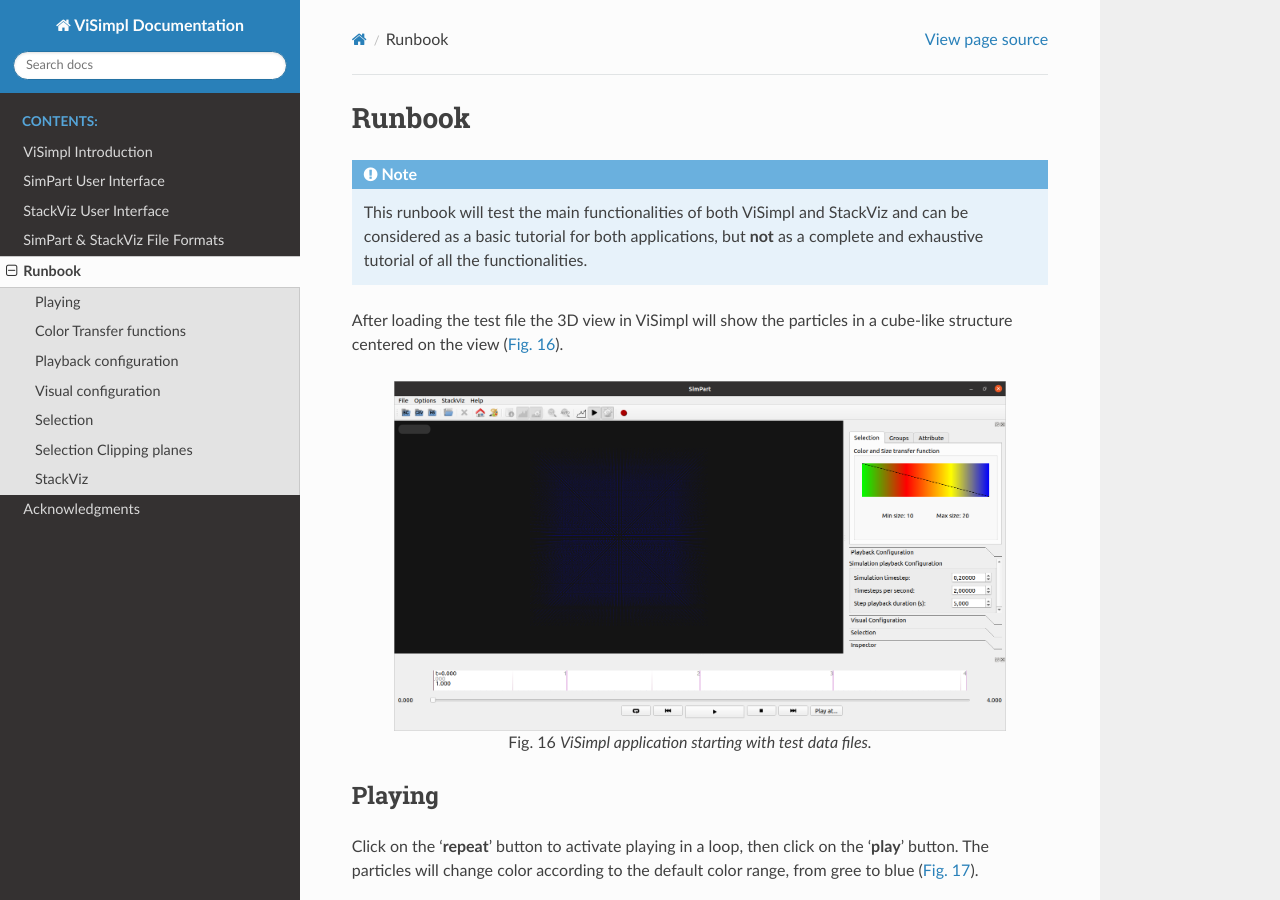
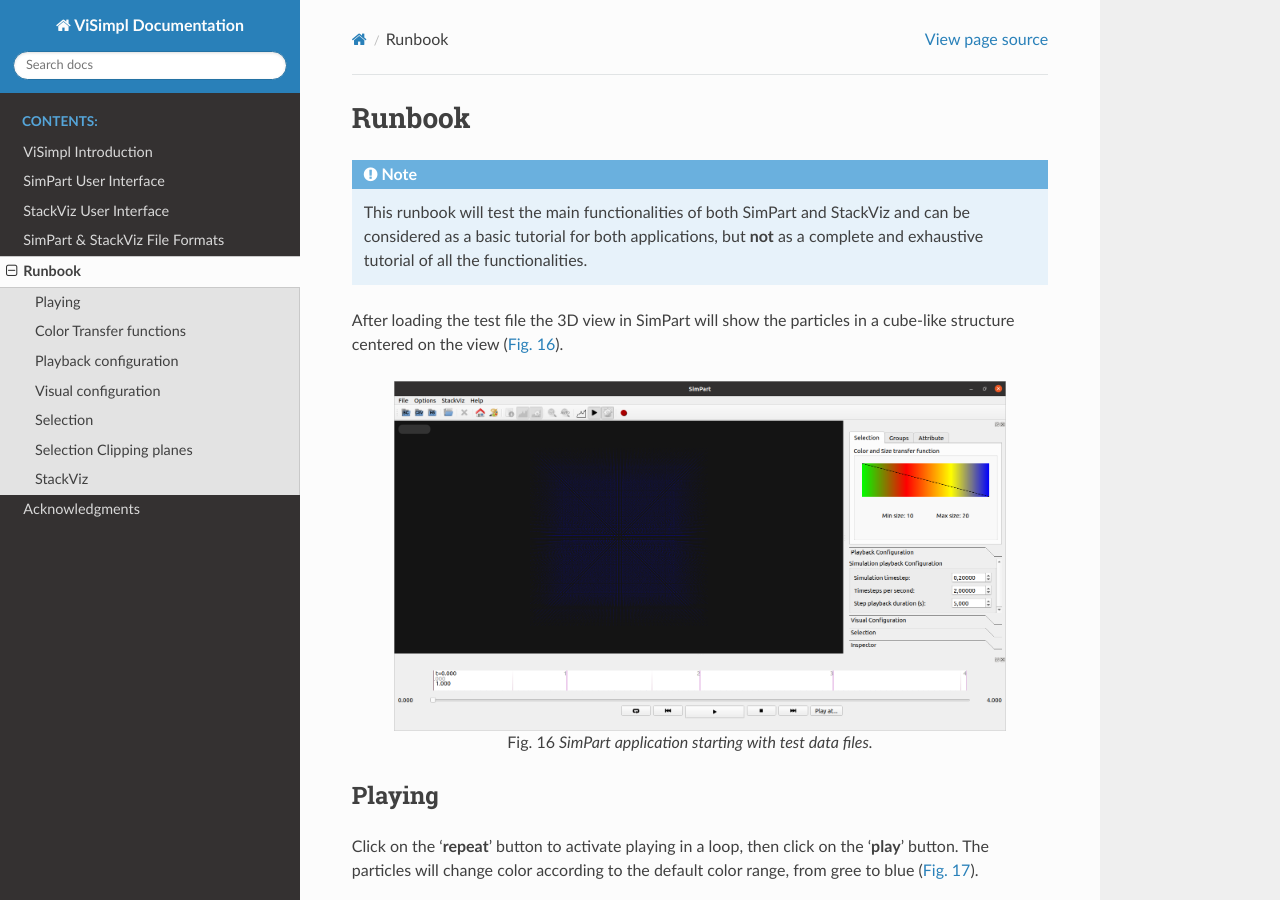
Before and after one commit to vg-lab/ViSimplDocs, a Sphinx documentation site: the page built from source/05-Runbook.rst, in a window 1280 px wide and 900 px high. Built offline with Sphinx 7.4.7 and the Read the Docs theme 2.0.0, drawn with Linux system fonts in a browser that asks for light colours; some of the changed text lies outside the part shown.

Commit message:
Fix: SimPart not ViSimpl. Updated dates.

```diff
--- a/source/05-Runbook.rst
+++ b/source/05-Runbook.rst
@@ -3,19 +3,19 @@ Runbook
 =======
 
 .. note::
-   This runbook will test the main functionalities of both ViSimpl and StackViz and can be considered as a basic tutorial for both applications, but **not** as a complete and exhaustive tutorial of all the functionalities.
+   This runbook will test the main functionalities of both SimPart and StackViz and can be considered as a basic tutorial for both applications, but **not** as a complete and exhaustive tutorial of all the functionalities.
 
-After loading the test file the 3D view in ViSimpl will show the particles in a cube-like structure centered on the view (:numref:`fig1`).
+After loading the test file the 3D view in SimPart will show the particles in a cube-like structure centered on the view (:numref:`fig1`).
 
 .. _fig1:
 
 .. figure:: images/RBimage001.png
-   :alt: ViSimpl application starting with test data files.
+   :alt: SimPart application starting with test data files.
    :align: center
    :width: 1530
    :scale: 40%
 
-   ViSimpl application starting with test data files.
+   SimPart application starting with test data files.
 
 -------
 Playing
@@ -250,14 +250,14 @@ Launch the 'StackViz' application and manually load the test dataset using the '
 
    StackViz with the test dataset loaded.
 
-While StackViz starts desynchronized with ViSimpl using the play toolbar in the lower part of the application **should sync** it with ViSimpl and both application should run at the same time point (:numref:`fig15`).
+While StackViz starts desynchronized with SimPart using the play toolbar in the lower part of the application **should sync** it with SimPart and both application should run at the same time point (:numref:`fig15`).
 
 .. _fig15:
 
 .. figure:: images/RBimage017.png
-   :alt: ViSimpl and StackViz running in sync.
+   :alt: SimPart and StackViz running in sync.
    :align: center
    :width: 1528
    :scale: 30%
 
-   ViSimpl and StackViz running in sync.
+   SimPart and StackViz running in sync.
--- a/source/conf.py
+++ b/source/conf.py
@@ -18,13 +18,13 @@
 # -- Project information -----------------------------------------------------
 
 project = 'ViSimpl Documentation'
-copyright = '2021, Universidad Rey Juan Carlos'
+copyright = '2022, Universidad Rey Juan Carlos'
 author = 'Sergio E. Galindo & Félix de las Pozas Álvarez'
 
 # The short X.Y version
 version = ''
 # The full version, including alpha/beta/rc tags
-release = '1.5.0'
+release = '1.5.1'
 
 # -- General configuration ---------------------------------------------------
 
@@ -87,10 +87,10 @@ latex_maketitle = r'''
 \begin{titlepage}
 \begin{center}
   \includegraphics[width=6cm,height=6cm]{visimpl-icon-square.png}\\[8ex]
-  {\Huge ViSimpl \& StackViz Documentation}\\[4ex]
-  {\Large Version 1.5.0}\\[4ex]
+  {\Huge SimPart \& StackViz Documentation}\\[4ex]
+  {\Large Version 1.5.1}\\[4ex]
   {\Large Sergio E. Galindo \& F\'{e}lix de las Pozas \'{A}lvarez}\\[4ex]
-  {\Large February 2022}\\[16ex]
+  {\Large March 2022}\\[16ex]
   {\Large Visualization \& Graphics Lab, Universidad Rey Juan Carlos}\\[4ex]
   \includegraphics[width=3cm,height=3cm]{logo.png}
 \end{center}
@@ -111,7 +111,7 @@ latex_elements = {
     %\fancyfoot[LO]{{\py@HeaderFamily\nouppercase{\rightmark}}}
     %\fancyfoot[RE]{{\py@HeaderFamily\nouppercase{\leftmark}}}
 % add copyright stuff
-    \fancyfoot[LO,RE]{{ \textcopyright\ 2021 Visualization \& Graphics Lab VG-Lab URJC.}}
+    \fancyfoot[LO,RE]{{ \textcopyright\ 2022 Visualization \& Graphics Lab VG-Lab URJC.}}
 % again original stuff
     \fancyhead[LE,RO]{{\py@HeaderFamily \@title\sphinxheadercomma\py@release}}
     \renewcommand{\headrulewidth}{0.4pt}
@@ -125,7 +125,7 @@ latex_elements = {
     \renewcommand{\footrulewidth}{0.4pt}
 % add copyright stuff for example at left of footer on odd pages,
 % which is the case for chapter opening page by default
-    \fancyfoot[LO,RE]{{ \textcopyright\ 2021 Visualization \& Graphics Lab VG-Lab URJC.}}
+    \fancyfoot[LO,RE]{{ \textcopyright\ 2022 Visualization \& Graphics Lab VG-Lab URJC.}}
     }
 \makeatother
 ''',
```
